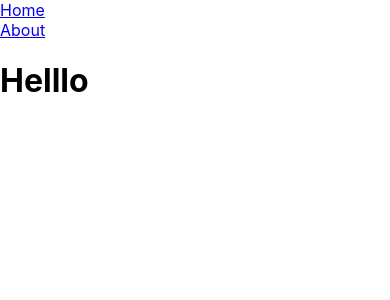
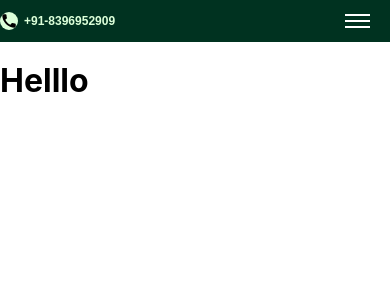
Before and after one commit to Juhi5863/VM4fitness_react, a React (Create React App) app: page / in a window 390 px wide. Shown: the top 300 px of the page. Built offline with nearby package versions, Linux system fonts and the light colour scheme.

Commit message:
Fixed Information Banner

```diff
--- a/src/App.tsx
+++ b/src/App.tsx
@@ -1,7 +1,7 @@
 import React from 'react';
 import logo from './logo.svg';
 import './App.css';
-import NavBar from "./NavBar";
+import NavBar from "./Components/NavBar";
 import {Route, Routes} from "react-router-dom";
 import Home from "./Pages/Home";
 import About from "./Pages/About";
--- a/src/Components/InformationBanner.tsx
+++ b/src/Components/InformationBanner.tsx
@@ -14,26 +14,33 @@ function  InformationBanner(){
     return (
         <>
             <section className="nav-top">
-                {
-                    !isMobile() ? <nav className="top-navbar fixed-top">
-
+                <nav className="top-navbar fixed-top">
                     <ul className="contact-info">
                         <li className="left"><a href="tel:+918396952909" className="nav1-link">
                             <MdCall className="fa-regular fa-envelope"/>
                             +91-8396952909</a></li>
-                            <li className="middle"><a href="mailto:mimansa@vm4fitness.com" className="nav1-link"><i
-                                className="fa-regular fa-envelope"></i> mimansa@vm4fitness.com</a></li>
-                            <li className="right"><a href="https://calendly.com/vik4fitness/consultation-appointment"
-                                                     target="_blank" rel="noopener noreferrer" className="nav1-link"><i
-                                className="fa-regular fa-clock"></i> 10:00 AM – 10:00 PM IST</a></li>
-                        </ul>
+                        {
+                            isMobile() ?
+
                                 <div className="hamburger">
                                     <span className="bar"></span>
                                     <span className="bar"></span>
                                     <span className="bar"></span>
                                 </div>
-                    </nav> : <></>
+                                :
+                                <>
+                        <li className="middle"><a href="mailto:mimansa@vm4fitness.com" className="nav1-link"><i
+                            className="fa-regular fa-envelope"></i> mimansa@vm4fitness.com</a></li>
+
+                        <li className="right"><a href="https://calendly.com/vik4fitness/consultation-appointment"
+                                                 target="_blank" rel="noopener noreferrer" className="nav1-link"><i
+                            className="fa-regular fa-clock"></i> 10:00 AM – 10:00 PM IST</a></li>
+                                </>
                         }
+
+                    </ul>
+                </nav>
+
 
             </section>
         </>
--- a/src/index.css
+++ b/src/index.css
@@ -49,7 +49,7 @@ code {
   display: flex;
   width: 100%;
   align-items: center;
-  justify-content: space-between;
+  justify-content: left;
   padding: 0;
   margin: 0;
 }
@@ -58,10 +58,9 @@ code {
 }
 
 .contact-info li.middle{
-  margin-right: 550px;
+  flex: auto;
 }
 .contact-info li.right {
-  justify-content: flex-end;
 }
 
 .contact-info .fa-phone,
@@ -99,3 +98,26 @@ code {
   justify-content: center;
   gap: 6px;
 }
+
+
+.hamburger {
+  display: block;
+  justify-content: flex-end;
+  margin-left: auto;
+  padding-right: 20px;
+}
+
+.hamburger.active .bar:nth-child(1),
+.hamburger.active .bar:nth-child(2),
+.hamburger.active .bar:nth-child(3) {
+  transform: rotate(0deg);
+}
+
+.bar {
+  display: block;
+  width: 25px;
+  height: 2px;
+  margin: 4px 0;
+  transition: all 0.3s ease-in-out;
+  background-color: white;
+}
```
Also changed, not shown: src/Components/NavBar.tsx (renamed from src/NavBar.tsx). Lines whose indentation alone changed are shown as unchanged.
